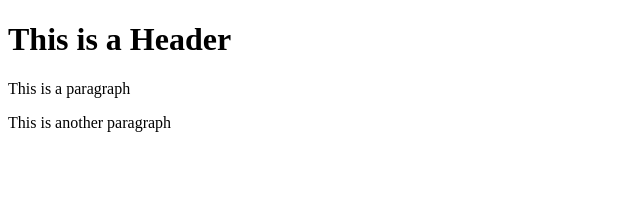
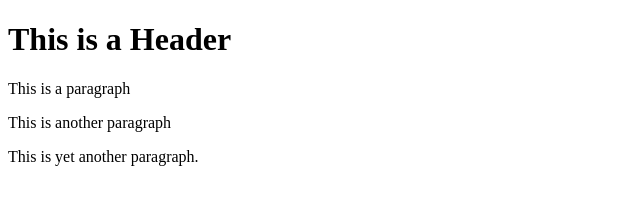
Before and after one commit to sbogss/git-test, a website: page index.html in a window 1280 px wide. Shown: the whole page, without its empty margins (0-640 px from the left). Drawn offline with Linux system fonts and the light colour scheme.

Commit message:
Using NPM

```diff
--- a/index.html
+++ b/index.html
@@ -1,8 +1,9 @@
 <!DOCTYPE html>
 <html>
     <body>
-        <h1> This is a Header</h1>
+        <h1>This is a Header</h1>
         <p>This is a paragraph</p>
         <p>This is another paragraph</p>
+        <p>This is yet another paragraph.</p>
     </body>
 </html>
```
Also changed, not shown: package.json (added, +24 -0 lines), 3 other files.
